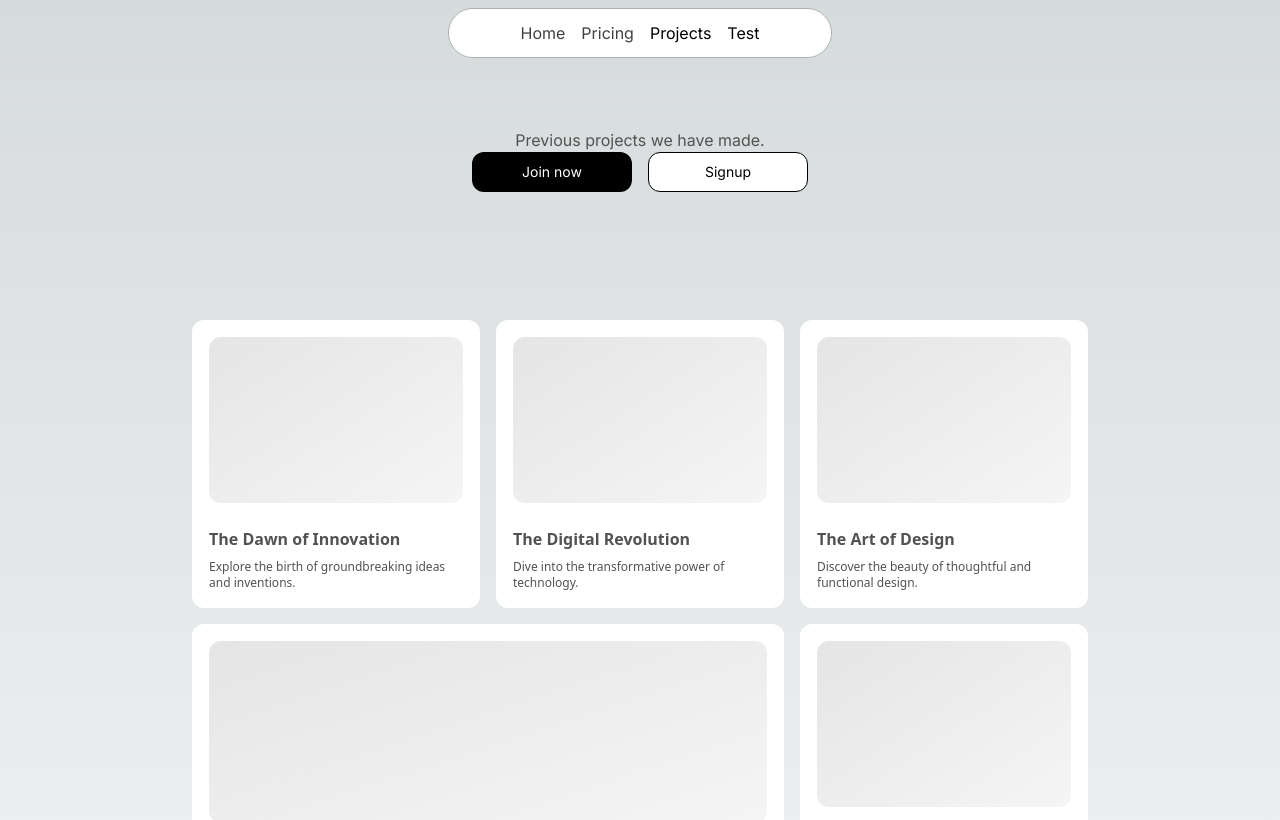
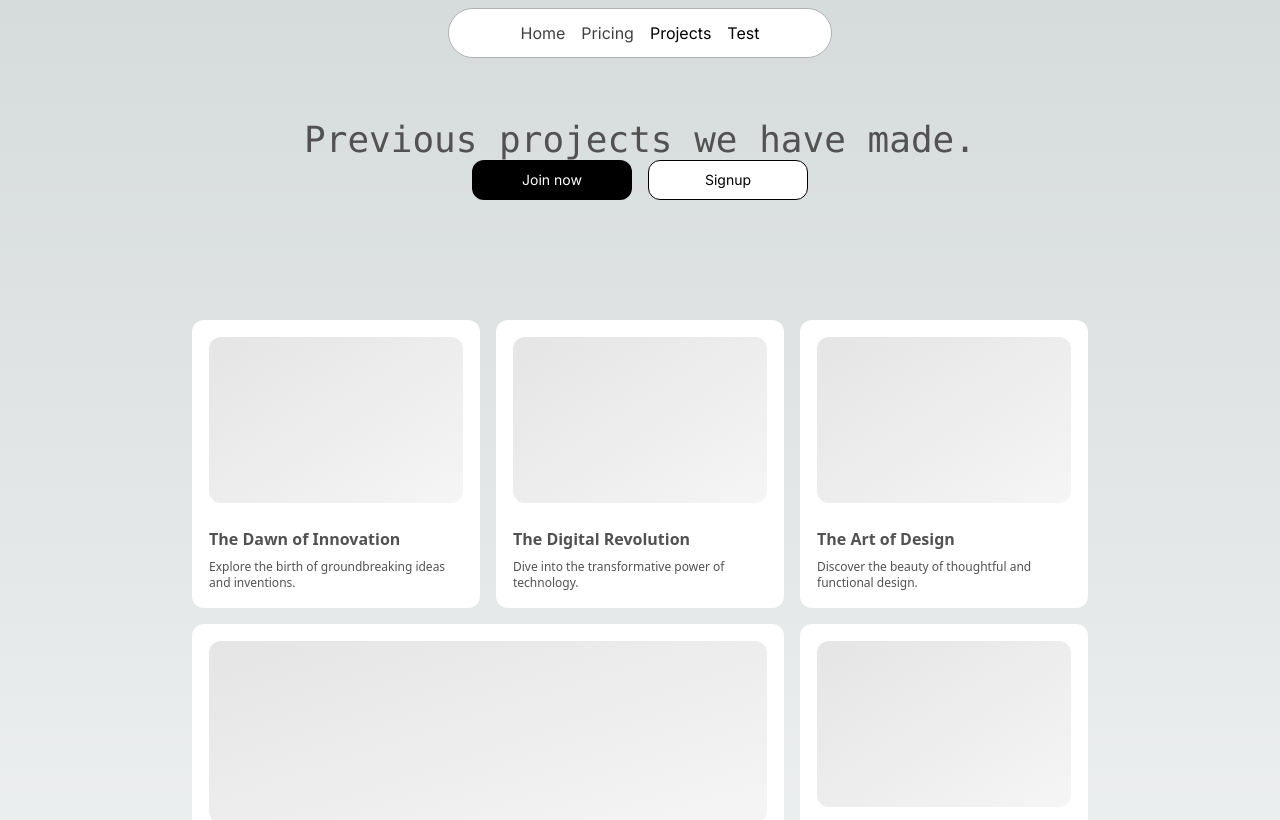
Before and after one commit to InfiniteDevs/impact, a Next.js app: page /showcase in a window 1280 px wide. Shown: the top 820 px of the page. Built offline with nearby package versions, Linux system fonts and the light colour scheme.

Commit message:
Update page.tsx

```diff
--- a/app/showcase/page.tsx
+++ b/app/showcase/page.tsx
@@ -8,7 +8,7 @@ export default function Home() {
   return (
     <>
       <div className="flex flex-col items-center justify-center h-[20rem]">
-        <p className="text-neutral-600 dark:text-neutral-200 text-xl sm:text-base  ">
+        <p className="text-neutral-600 dark:text-neutral-200 text-4xl font-mono">
           Previous projects we have made.
         </p>
         <div className="flex flex-col md:flex-row space-y-4 md:space-y-0 space-x-0 md:space-x-4">
```
